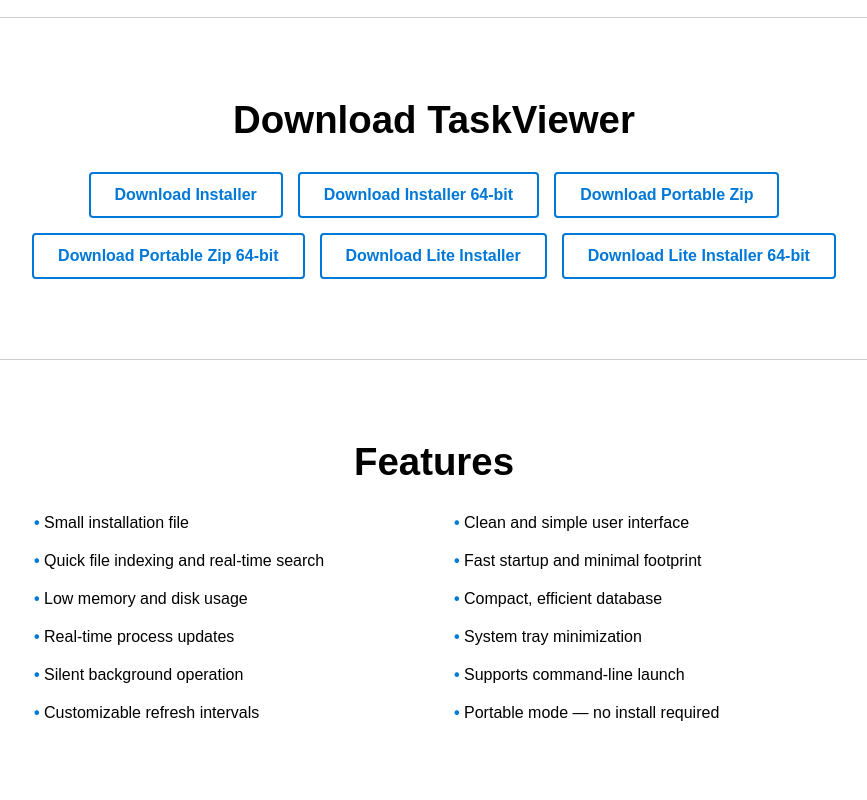
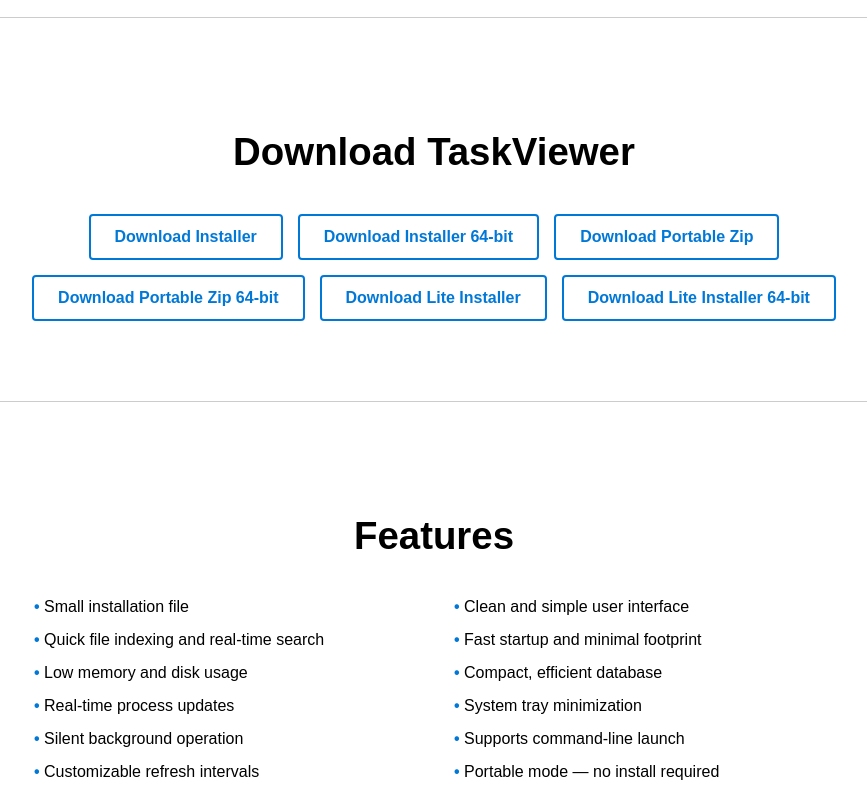
Before and after one commit to vqbondiscord/vqbongithub2.github.io, a plain HTML site: page index.html in a window 1280 px wide. Shown: the part 800-1600 px from the top of the page, without its empty margins (206-1073 px from the left). Drawn offline with Linux system fonts and the light colour scheme.

Commit message:
Update index.html

```diff
--- a/index.html
+++ b/index.html
@@ -65,10 +65,8 @@
 
     .section h2 {
       font-size: 2.4em;
-      margin: 0 auto 30px auto;
-      max-width: 800px;
+      margin-bottom: 40px;
       text-align: center;
-      font-weight: 600;
     }
 
     .center {
@@ -116,12 +114,15 @@
       margin: auto;
     }
 
+    .features-wrapper {
+      max-width: 800px;
+      margin: auto;
+    }
+
     ul.feature-list {
       display: grid;
       grid-template-columns: 1fr 1fr;
-      gap: 20px 40px;
-      max-width: 800px;
-      margin: 0 auto;
+      gap: 15px 40px;
       padding: 0;
       list-style: none;
     }
@@ -195,6 +196,7 @@
 
   <section id="features" class="section">
     <h2>Features</h2>
+    <div class="features-wrapper">
       <ul class="feature-list">
         <li>Small installation file</li>
         <li>Clean and simple user interface</li>
@@ -209,6 +211,7 @@
         <li>Customizable refresh intervals</li>
         <li>Portable mode — no install required</li>
       </ul>
+    </div>
   </section>
 
   <section id="about" class="section">
```
Lines whose indentation alone changed are shown as unchanged.
